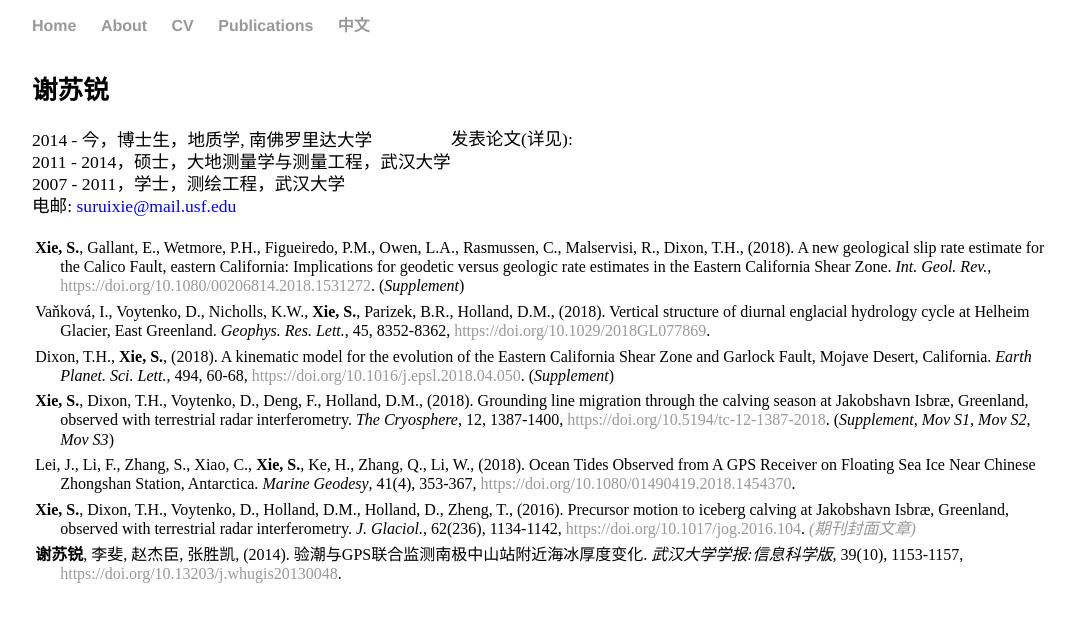
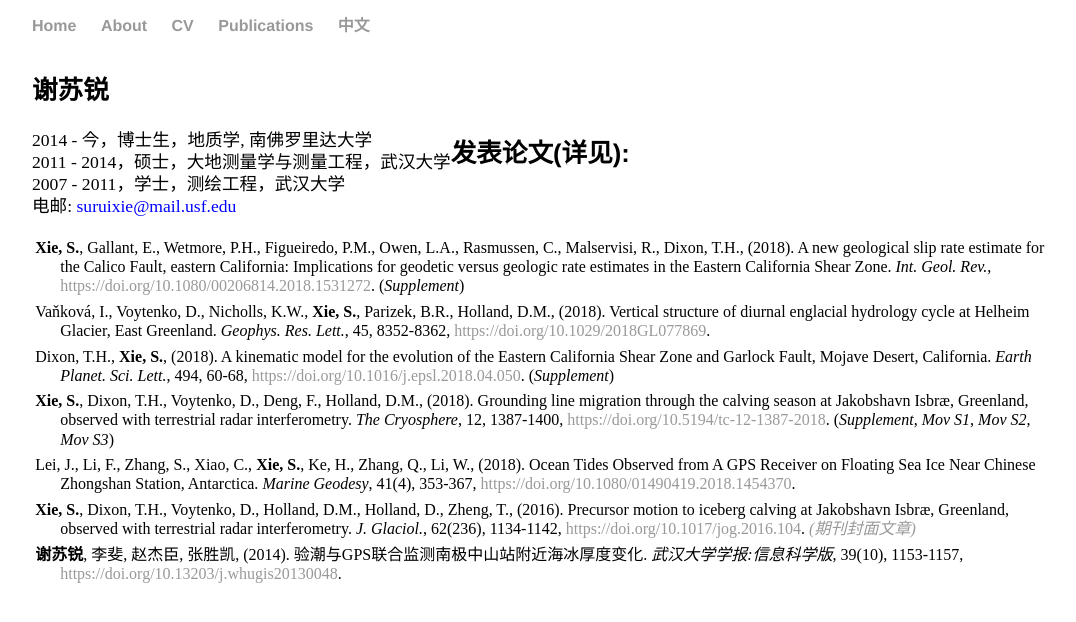
Before and after one commit to suruixie/suruixie.github.io, a Jekyll site: the page built from Chinese/index.html, in a window 1280 px wide. Shown: the top 622 px of the page, without its empty margins (96-1172 px from the left). Built offline with Jekyll 4.4.1, drawn with Linux system fonts in a browser that asks for light colours; a style sheet for code colours, icons or effects is not loaded.

Commit message:
Update index.html

```diff
--- a/Chinese/index.html
+++ b/Chinese/index.html
@@ -11,11 +11,11 @@
             2011 - 2014，硕士，大地测量学与测量工程，武汉大学<br>
             2007 - 2011，学士，测绘工程，武汉大学<br>
             电邮:
-		    <a href="mailto:suruixie@mail.usf.edu" style="color:#0000FF;">suruixie@mail.usf.edu</a> <br>
+		    <a href="mailto:suruixie@mail.usf.edu" style="color:#0000FF;margin-bottom:3em;">suruixie@mail.usf.edu</a> <br>
             </p>
         </div>
-	<div class="sideText">
-		<p style="margin-top:1em;margin-bottom:0.3em;">发表论文(详见<a  href="https://scholar.google.com/citations?hl=en&user=kF4StsMAAAAJ&view_op=list_works"><i class="ai ai-google-scholar ai-2x"></i></a>): </p>
+	<div class="publications">
+		<h4 style="margin-top:1em;margin-bottom:0.2em;">发表论文(详见<a  href="https://scholar.google.com/citations?hl=en&user=kF4StsMAAAAJ&view_op=list_works"><i class="ai ai-google-scholar ai-2x"></i></a>): </h4>
 		<p  class="publist" style="font-size:1.0em;">
 			<strong>Xie, S.</strong>, Gallant, E., Wetmore, P.H., Figueiredo, P.M., Owen, L.A., Rasmussen, C., Malservisi, R., Dixon, T.H., (2018). A new geological slip rate estimate for the Calico Fault, eastern California: Implications for geodetic versus geologic rate estimates in the Eastern California Shear Zone. <em>Int. Geol. Rev.</em>, <a href="https://doi.org/10.1080/00206814.2018.1531272">https://doi.org/10.1080/00206814.2018.1531272</a>.  (<em><a href="../files/2018/Xie_2018_IGR_supp.pdf" style="color:#000000;">Supplement</a></em>)<br>
 		<p  class="publist" style="font-size:1.0em;">
```
